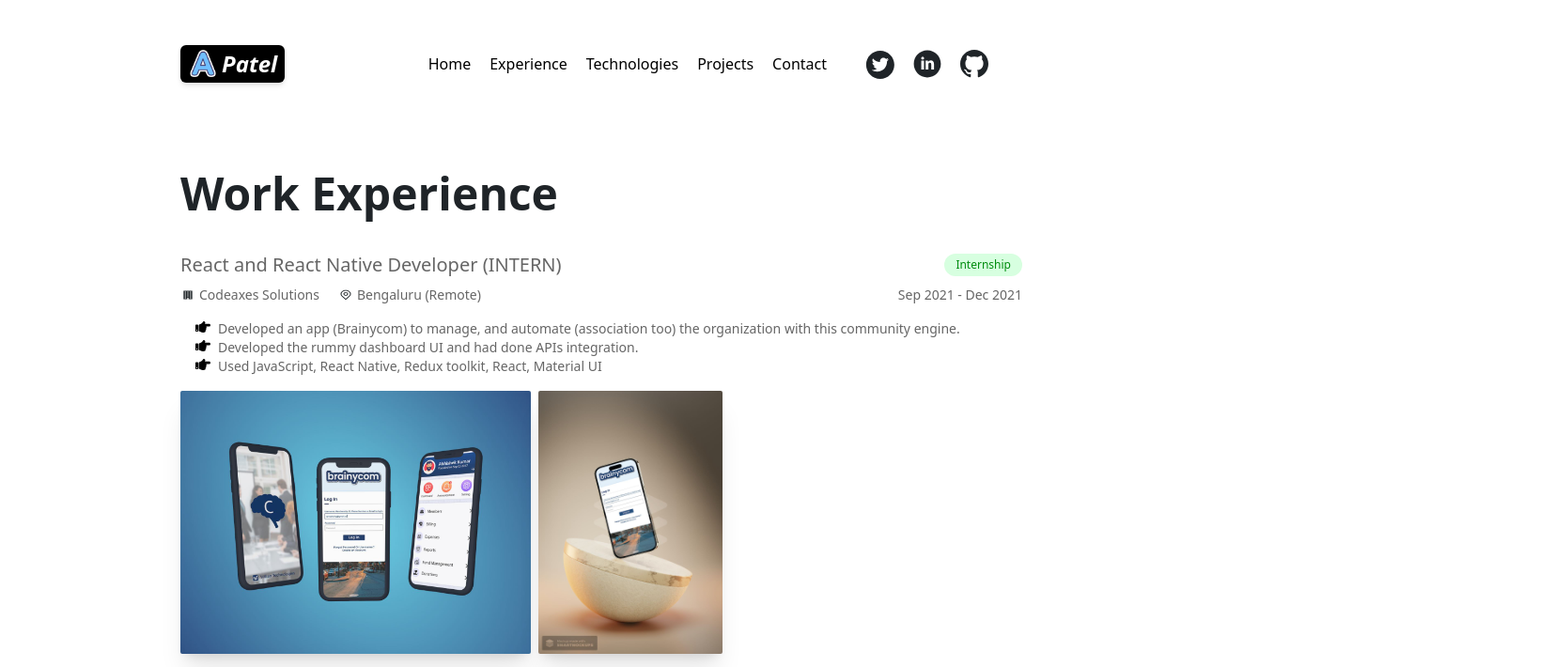
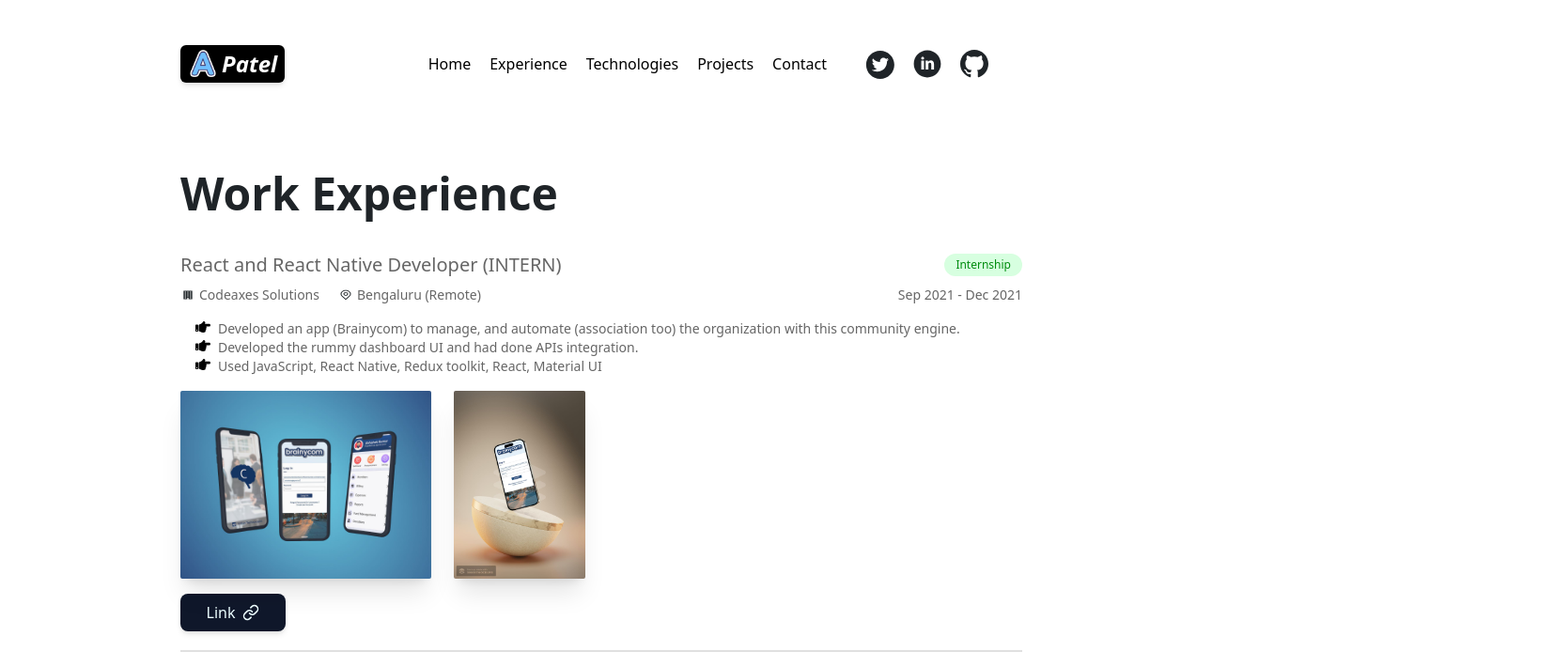
Before and after one commit to Abhishekpatel123/portfolio-02-02-2023, a React (Create React App) app: page /portfolio-02-02-2023/experience in a window 1280 px wide. Shown: the top 710 px of the page at 94% size, 1654 px wide, since content can reach past the window. Built offline with nearby package versions, Linux system fonts and the light colour scheme.

Commit message:
Fix - experience image layout

```diff
--- a/src/Components/Header.js
+++ b/src/Components/Header.js
@@ -13,7 +13,7 @@ function Header() {
     <header className='container mx-auto md:flex justify-between py-2 max-width'>
       <div className='flex justify-between items-center py-2 md:py-10'>
         <NavLink
-          to='/portfolio-02-02-2023/portfolio-02-02-2023'
+          to='/portfolio-02-02-2023'
           className={'bg-black  p-1 shadow-md z-20 flex items-center px-2 rounded-md'}
         >
           <img className='w-8' src={logos.logogradient} alt='logo' />
--- a/src/Components/Work.js
+++ b/src/Components/Work.js
@@ -71,13 +71,13 @@ function Work({
         ))}
       </div>
       {/* images */}
-      <div className="mt-4 flex scroll-auto">
+      <div className="mt-4 flex flex-wrap gap-4 items-center">
         {images?.map((image, index) => (
           <img
             key={`image-exp-${index}`}
             alt="Website"
             // className="mr-2 w-1/4 shadow-lg bg-slate-800"
-            className="mr-2 h-[280px] shadow-xl bg-slate-800 rounded-sm"
+            className="mr-2 h-[200px] shadow-xl bg-slate-800 rounded-sm"
             src={image}
           />
         ))}
--- a/src/Pages/Projects.js
+++ b/src/Pages/Projects.js
@@ -35,7 +35,7 @@ function Projects() {
                 <h4
                   className={`${
                     projectType === selected && 'text-white'
-                  } text-sm `}
+                  } text-sm dark:text-light-heading`}
                 >
                   {projectType}
                 </h4>
--- a/src/assets/index.js
+++ b/src/assets/index.js
@@ -1,3 +1,3 @@
 // - projects
 export { default as strangerTalk } from "./projects/stranger-talk/stranger.talk.png";
-export { default as resumePdf } from "./resume-28-01-2023.pdf";
+export { default as resumePdf } from "./resume-22-02-2023.pdf";
```
Also changed, not shown: 1 other file (tests, documents, lock files or other folders).
